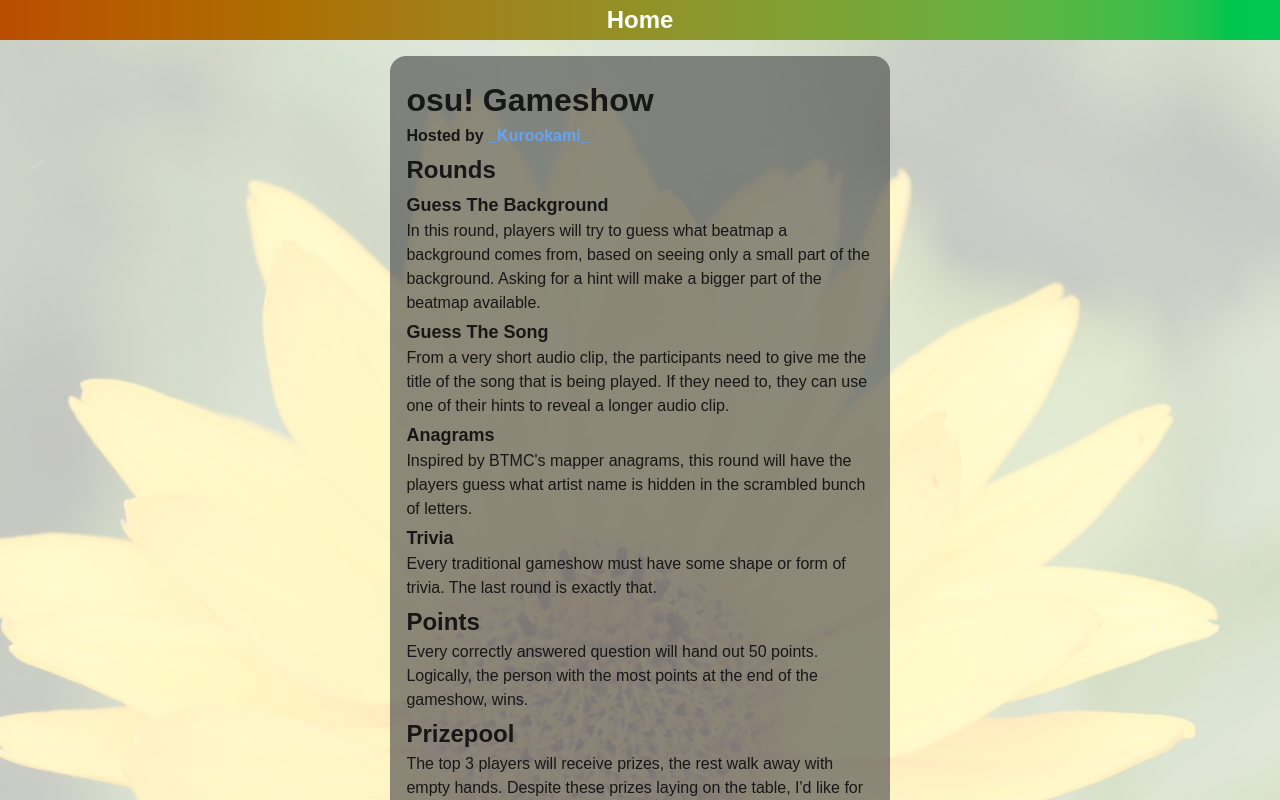
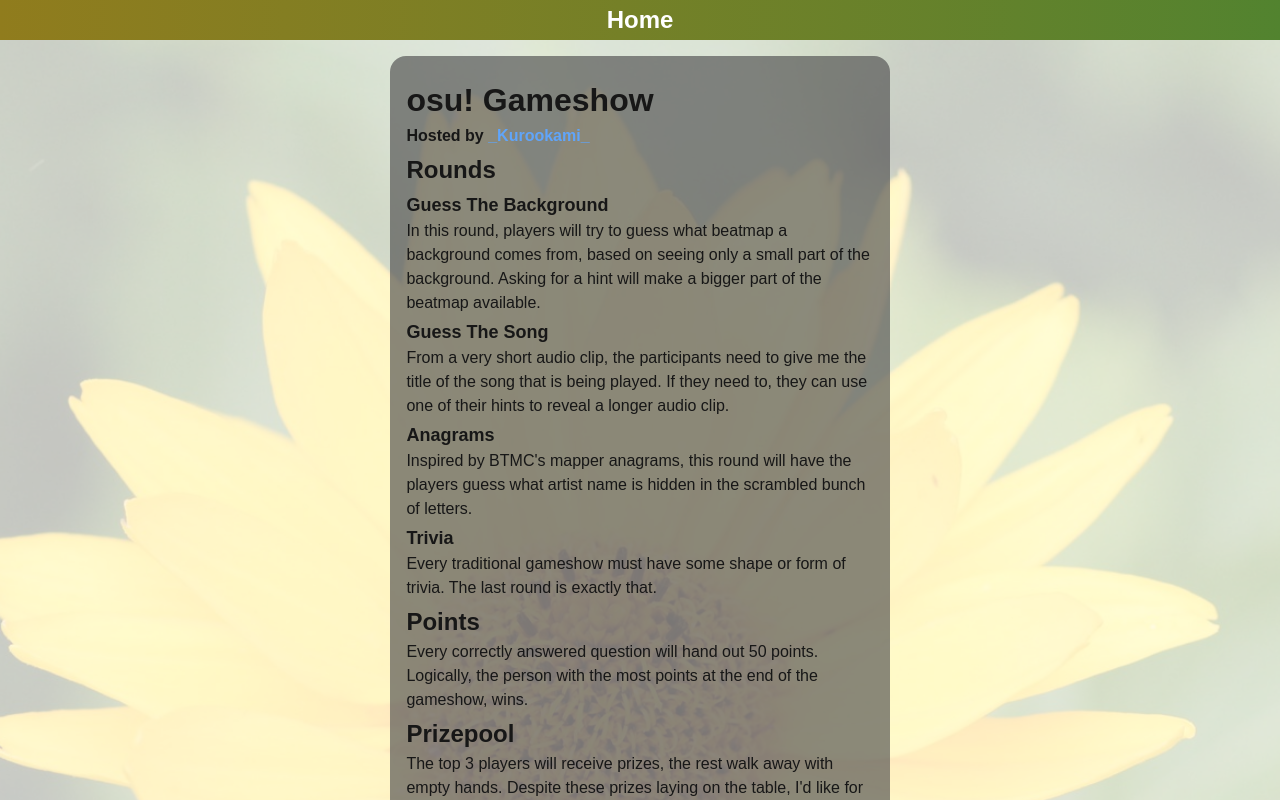
Before and after one commit to CLFlix/osugameshowPublic, a Next.js app: page / in a window 1280 px wide. Shown: the top 800 px of the page. Built offline with nearby package versions, Linux system fonts and the light colour scheme.

Commit message:
update header colors

```diff
--- a/components/Header.tsx
+++ b/components/Header.tsx
@@ -9,7 +9,7 @@
   const links = [{ href: "/", label: "Home" }];
 
   return (
-    <header className="bg-gradient-to-r from-amber-700 to-green-500 py-1">
+    <header className="bg-gradient-to-r from-[#907c1d] to-[#52832f] py-1">
       <nav className="text-2xl">
         <ul className="flex gap-8 justify-center">
           {links.map((link, index) => (
```
